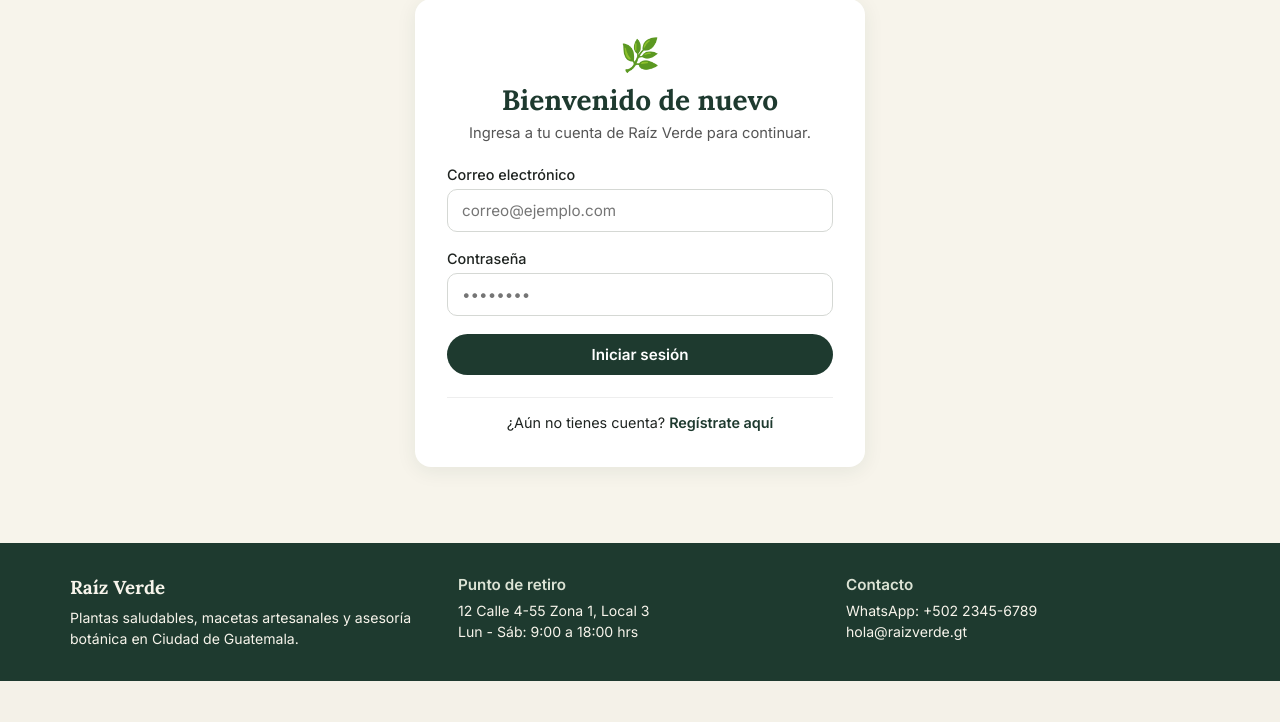
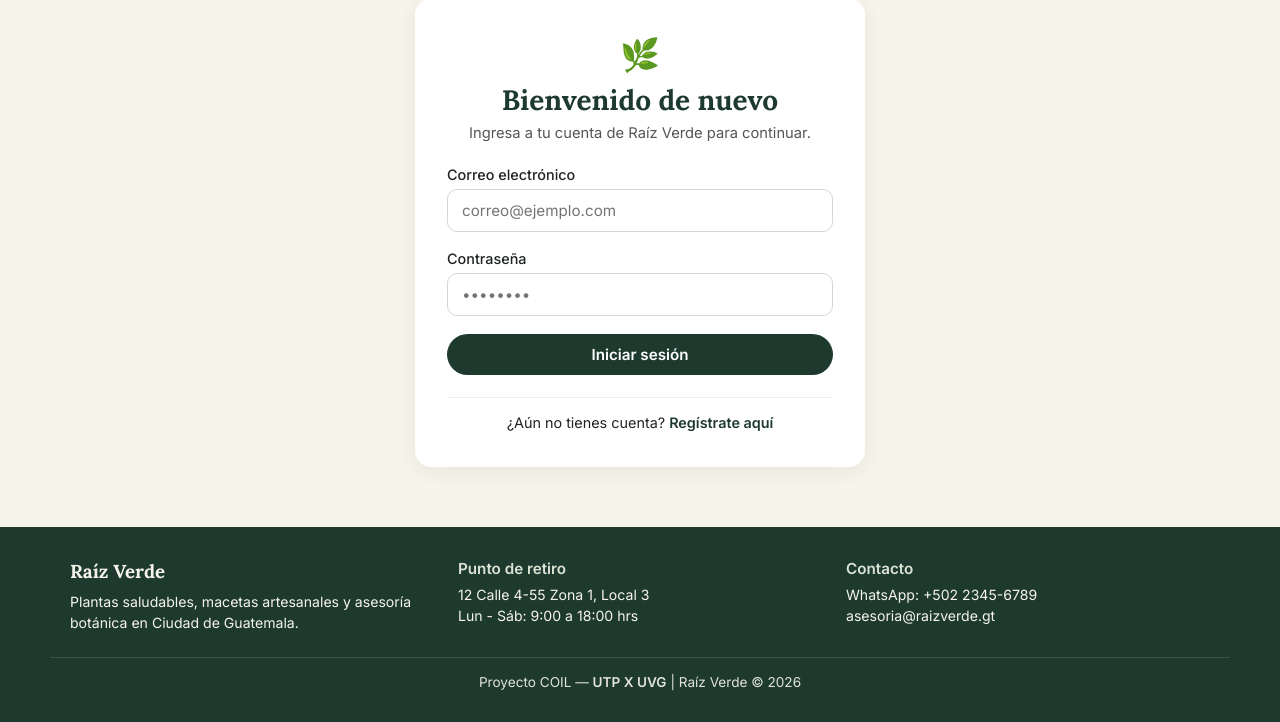
Before and after one commit to dionel965/raiz-verde, a Django app: page /login/?next=/mis-pedidos/1/ in a window 1280 px wide. Shown: the part 119-841 px from the top of the page. Before the commit the page ends 800 px from the top, so only its background shows below. Run offline with Django 5.2, Linux system fonts and the light colour scheme.

Commit message:
feat: agregar credito UTP X UVG en el pie de pagina

```diff
--- a/templates/base.html
+++ b/templates/base.html
@@ -70,6 +70,7 @@
             <div class="footer-col">
                 <h3 class="footer-titulo">Raíz Verde</h3>
                 <p class="footer-texto">Plantas saludables, macetas artesanales y asesoría botánica en Ciudad de Guatemala.</p>
+
             </div>
             <div class="footer-col">
                 <h4 class="footer-subtitulo">Punto de retiro</h4>
@@ -77,9 +78,15 @@
             </div>
             <div class="footer-col">
                 <h4 class="footer-subtitulo">Contacto</h4>
-                <p class="footer-texto">WhatsApp: +502 2345-6789<br>hola@raizverde.gt</p>
+                <p class="footer-texto">WhatsApp: +502 2345-6789<br>asesoria@raizverde.gt</p>
             </div>
         </div>
+
+        <!-- Agrega estas líneas antes de cerrar el footer -->
+        <div class="contenedor" style="border-top: 1px solid rgba(255,255,255,0.15); margin-top: 24px; padding-top: 16px; text-align: center; font-size: 0.85rem; opacity: 0.9;">
+            Proyecto COIL — <strong>UTP X UVG</strong> | Raíz Verde © 2026
+        </div>
+    </footer>
     </footer>
 
 </body>
```
